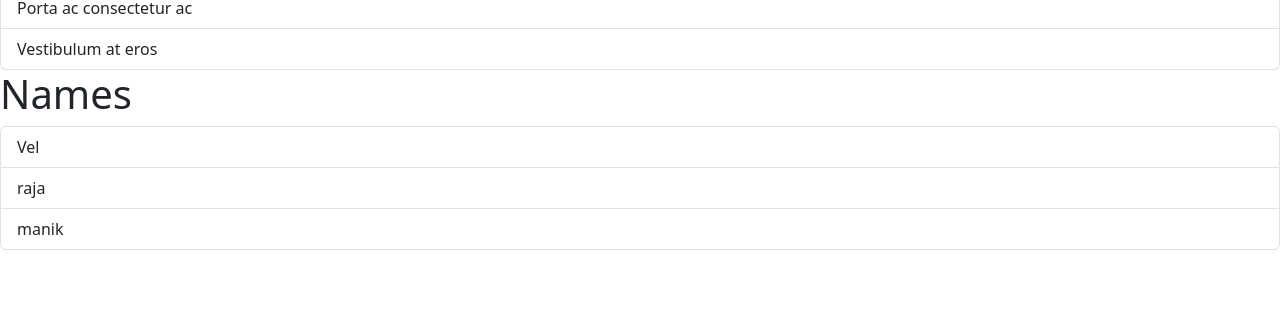
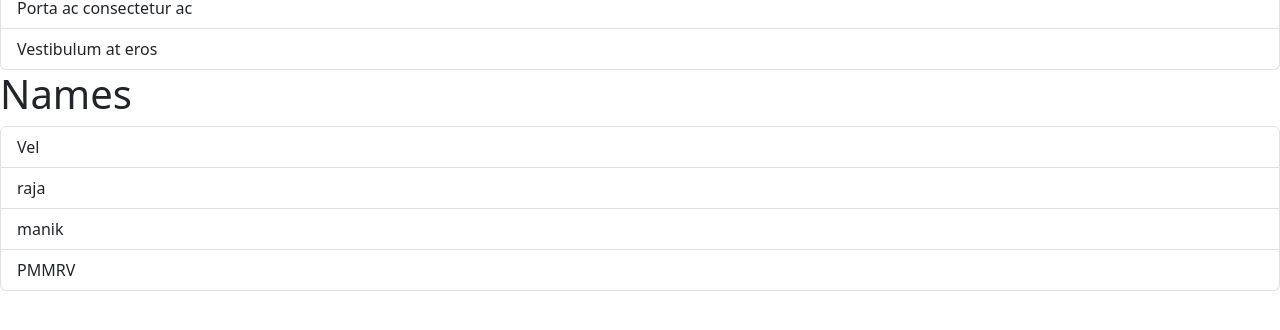
Before and after one commit to velduraijavafullstack/rct-app, a React (Vite) app: page / in a window 1280 px wide. Shown: the part 192-522 px from the top of the page. Built offline with nearby package versions, Linux system fonts and the light colour scheme.

Commit message:
components

```diff
--- a/src/App.tsx
+++ b/src/App.tsx
@@ -4,12 +4,8 @@ import ListGroup from "./Component/ListGroup";
 function App() {
   return (
     <div>
-      <div>
-        <ListGroup />
-      </div>
-      <div>
-        <ListGroup1 />
-      </div>
+      <ListGroup />
+      <ListGroup1 />
     </div>
   );
 }
--- a/src/Component/ListGroup1.tsx
+++ b/src/Component/ListGroup1.tsx
@@ -1,11 +1,13 @@
 function ListGroup1() {
-  const names = ["Vel", "raja", "manik"];
+  const names = ["Vel", "raja", "manik", "PMMRV"];
   return (
-    <div>
+    <>
       <h1>Names</h1>
       <ul className="list-group">
         {names.map((name) => (
-          <li className="list-group-item">{name}</li>
+          <li className="list-group-item" key={name}>
+            {name}
+          </li>
         ))}
         {/* <li>List One</li>
         <li>List Two</li>
@@ -13,7 +15,7 @@ function ListGroup1() {
         <li>List Four</li>
         <li>List Five</li> */}
       </ul>
-    </div>
+    </>
   );
 }
 export default ListGroup1;
```
